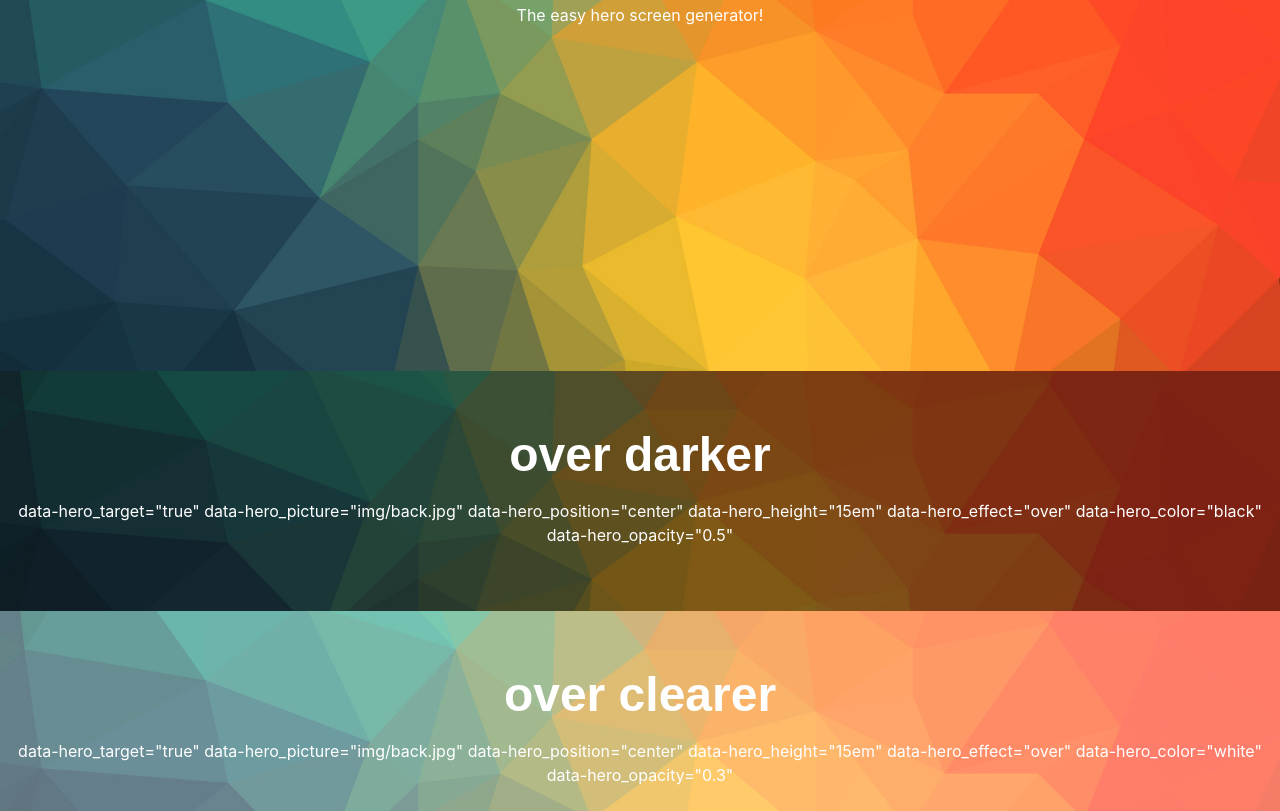
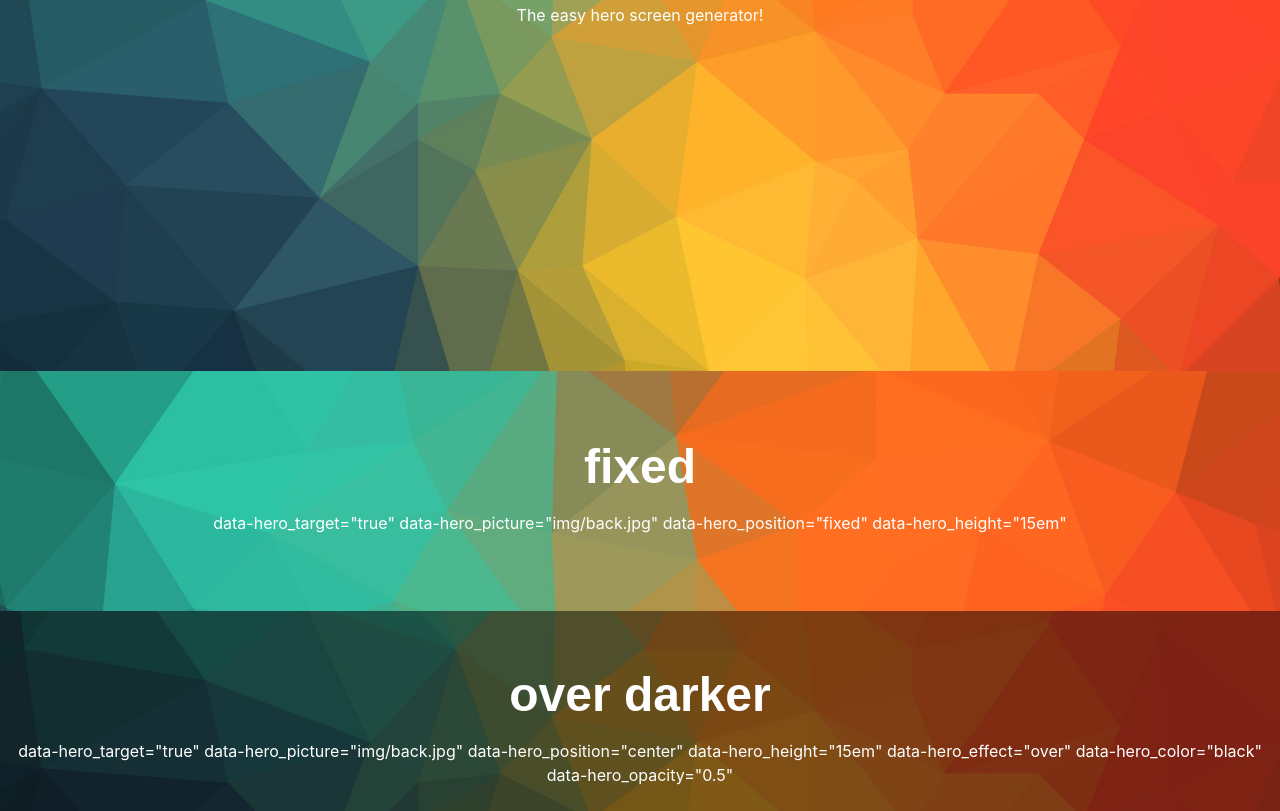
Before and after one commit to Mikael256/heroMaker, a website: page src/index.html in a window 1280 px wide. Shown: the part 429-1240 px from the top of the page. Drawn offline with nearby package versions, Linux system fonts and the light colour scheme; files that its build step writes are made by us from their sources.

Commit message:
- added fixed position

```diff
--- a/src/index.html
+++ b/src/index.html
@@ -14,6 +14,12 @@
       <h1>hero Maker</h1>
       <p>The easy hero screen generator!</p>
     </header>
+    <section>
+      <div class="hero" data-hero_target="true" data-hero_picture="img/back.jpg" data-hero_position="fixed" data-hero_height="15em">
+        <h2>fixed</h2>
+        <p>data-hero_target="true" data-hero_picture="img/back.jpg" data-hero_position="fixed" data-hero_height="15em"</p>
+      </div>
+    </section>
     <section>
       <div class="hero" data-hero_target="true" data-hero_picture="img/back.jpg" data-hero_position="center" data-hero_height="15em" data-hero_effect="over" data-hero_color="black" data-hero_opacity="0.5">
         <h2>over darker</h2>
--- a/src/js/heroMaker.js
+++ b/src/js/heroMaker.js
@@ -60,10 +60,16 @@ class HeroMaker
       "background-image": `url("${this.picture}")`,
       "background-size": `cover`
     };
-    this.$target.css("background-image", `url("${this.picture}")`);
-    this.$target.css("background-size", `cover`);
+    // this.$target.css("background-image", `url("${this.picture}")`);
+    // this.$target.css("background-size", `cover`);
     if(this.position)
-      targetCss["background-position"] = this.position;
+    {
+      if(this.position === "fixed")
+        targetCss["background-attachment"] = "fixed";
+      else
+        targetCss["background-position"] = this.position;
+    }
+
     if(this.height)
       targetCss.height = this.height;
     this.$target.css(targetCss);
```
Also changed, not shown: README.md.
